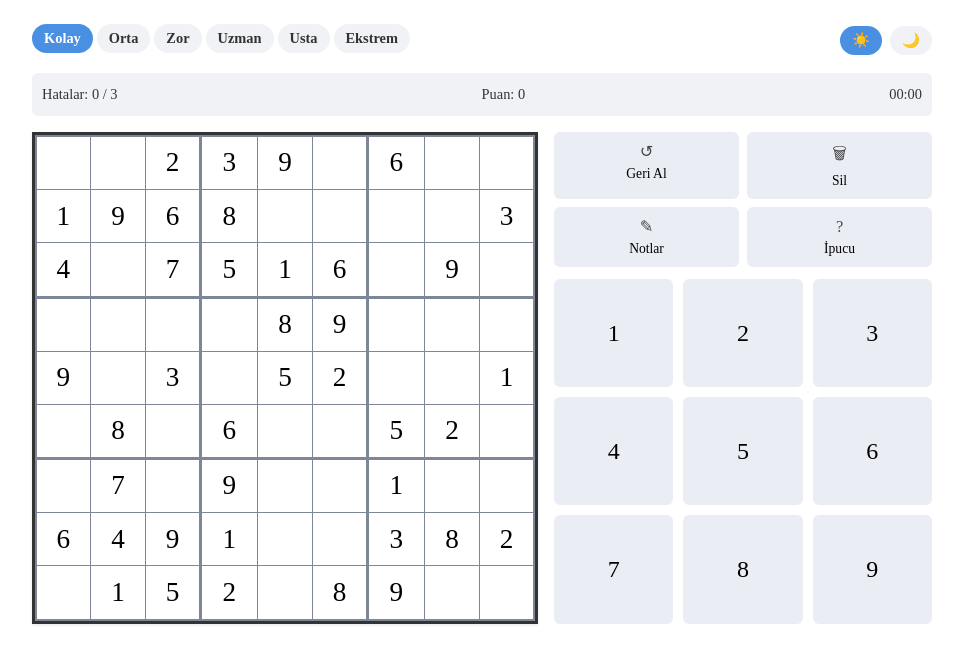
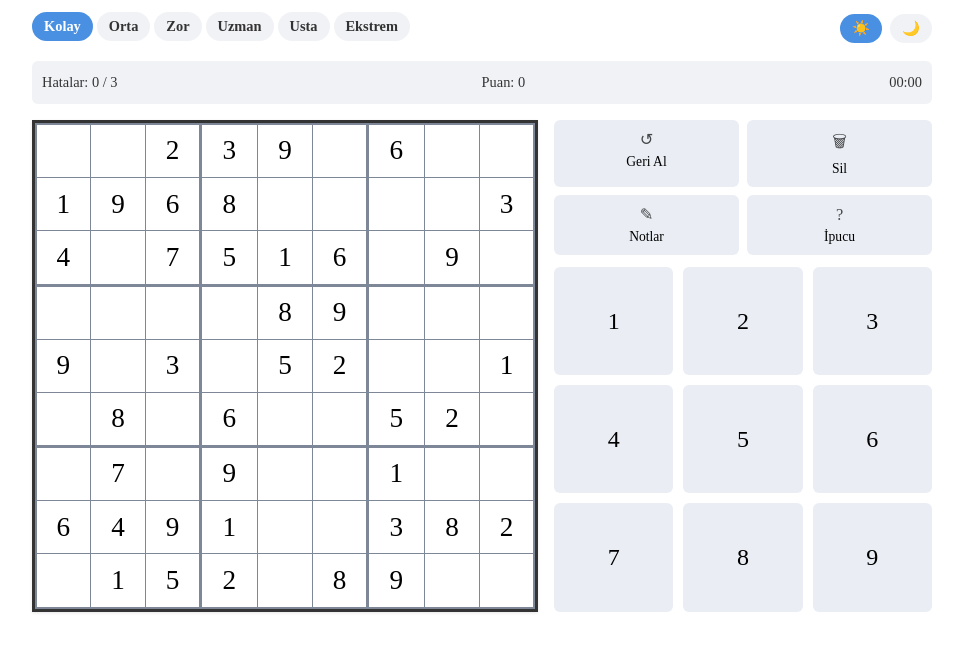
Before and after one commit to servet-yilmaz/sudoku, a plain HTML site: page index.html in a window 1280 px wide. Shown: the whole page, without its empty margins (158-1121 px from the left). Drawn offline with Linux system fonts and the light colour scheme.

Commit message:
Update index-D9qsKbKu.css

```diff
--- a/assets/index-D9qsKbKu.css
+++ b/assets/index-D9qsKbKu.css
@@ -99,6 +99,7 @@ body {
     color: var(--text-color);
     font-family: 'Noto Serif Hentaigana';
     font-weight: 500;
+    margin: 0;
 }
 
 #root {
@@ -149,7 +150,7 @@ body {
 .app-container {
     max-width: 900px;
     margin: 0 auto;
-    padding: 16px
+    padding: 12px;
 }
 
 .game-header {
```
